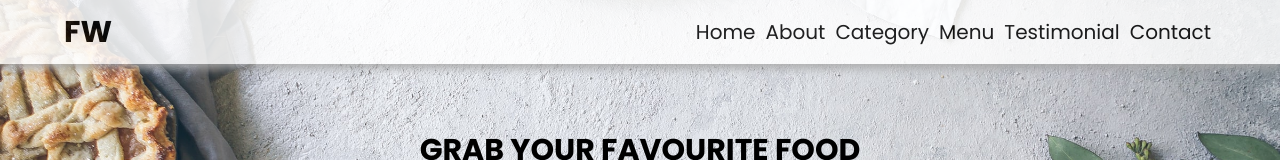
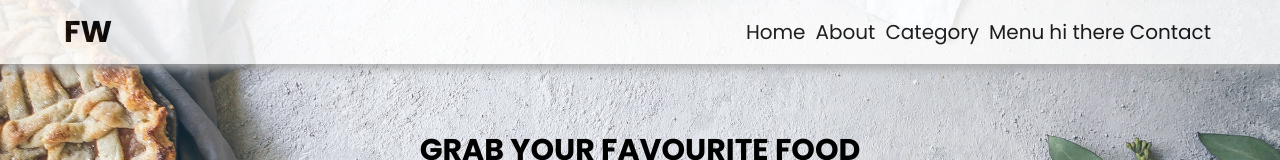
Before and after one commit to Prashantrajput11/foody, a plain HTML site: page index.html in a window 1280 px wide. Shown: the top 160 px of the page. Drawn offline with Linux system fonts and the light colour scheme.

Commit message:
docs:added some data

```diff
--- a/index.html
+++ b/index.html
@@ -22,7 +22,9 @@
     <li><a href="#about">About</a></li>
     <li><a href="#category">Category</a></li>
     <li><a href="#menu">Menu</a></li>
-    <li><a href="#testimonial">Testimonial</a></li>
+
+    <p>hi there</p>
+
     <li><a href="#contact">Contact</a></li>
 </ul>
 
```
